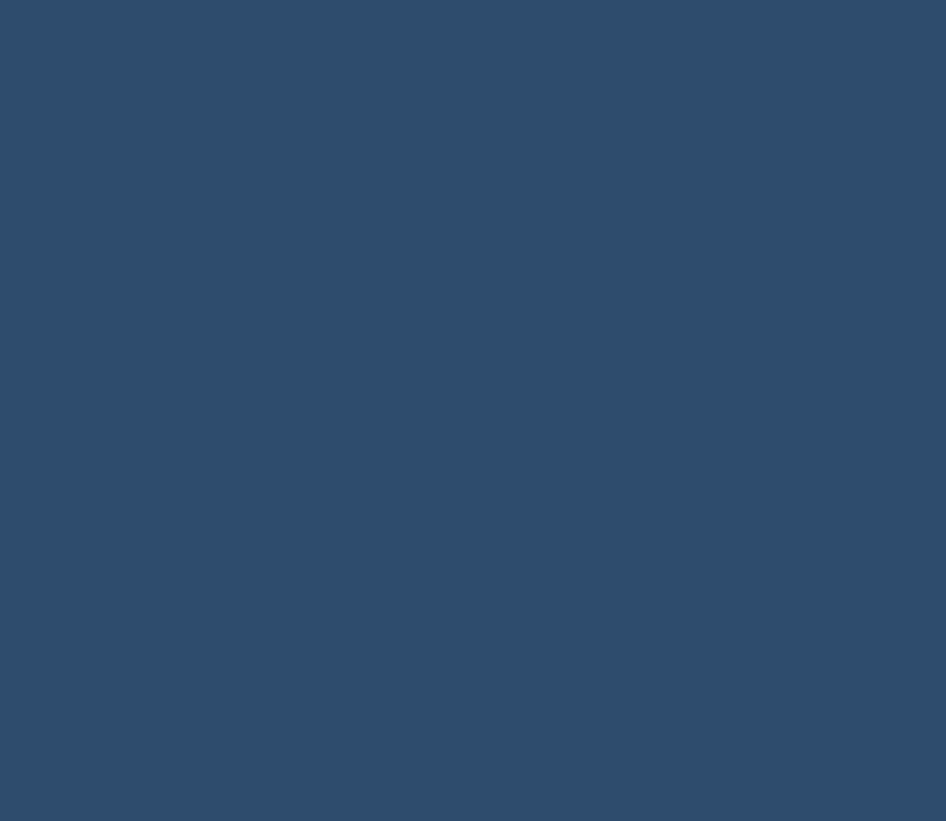
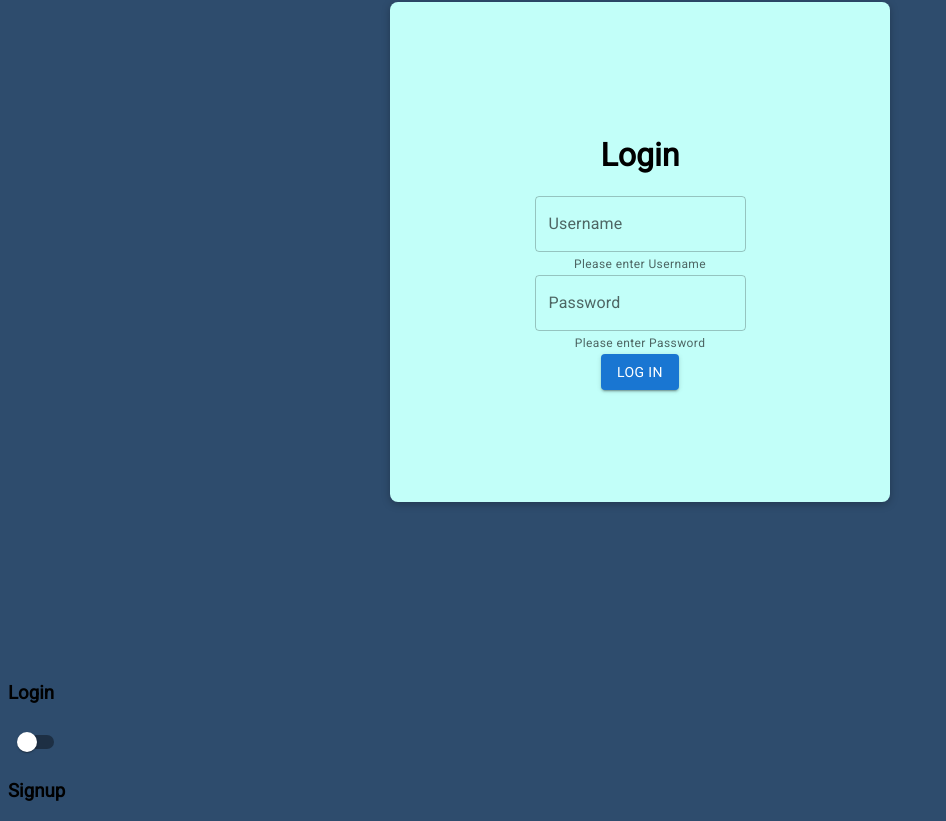
Before and after one commit to rishnegi7711/React-app, a React app: page /login in a window 1280 px wide. Shown: the part 1157-1978 px from the top of the page, without its empty margins (0-946 px from the left). Before the commit the page ends 998 px from the top, so only its background shows below. Built offline with nearby package versions, Linux system fonts and the light colour scheme.

Commit message:
Implemented Routing

```diff
--- a/src/App.js
+++ b/src/App.js
@@ -1,33 +1,17 @@
-import React, { useState } from 'react'
-import Login from './Components/Login';
-import Signup from './Components/Signup';
-import Switch from '@mui/material/Switch';
-import './App.scss';
+import React from 'react'
+
+import { BrowserRouter as Router } from 'react-router-dom';
+
+import Routes from './Components/Routes';
 
 
 const App = () => {
 
 
-    const [checked, setChecked] = useState(false);
+    return (<Router>
+        <Routes />
 
-
-    const handleChange = (event) => {
-        setChecked(event.target.checked);
-    };
-
-    return (<React.Fragment>
-        {checked && <Signup />}
-        {!checked && <Login />}
-        <h3>Login</h3>
-        <Switch
-            checked={checked}
-            onChange={handleChange}
-            inputProps={{ 'aria-label': 'controlled' }}
-        />
-        <h3>Signup</h3>
-
-
-    </React.Fragment>
+    </Router>
 
     )
 
--- /dev/null
+++ b/src/Components/BasePage.js
@@ -0,0 +1,34 @@
+import React from "react";
+import Switch from '@mui/material/Switch';
+import Signup from "./Signup";
+import Login from "./Login";
+import { useState } from "react";
+
+
+const BasePage = () => {
+
+    const [checked, setChecked] = useState(false);
+
+
+    const handleChange = (event) => {
+        setChecked(event.target.checked);
+    };
+
+    return (<React.Fragment>
+        {checked && <Signup />}
+        {!checked && <Login />}
+        <h3>Login</h3>
+        <Switch
+            checked={checked}
+            onChange={handleChange}
+            inputProps={{ 'aria-label': 'controlled' }}
+        />
+        <h3>Signup</h3>
+
+
+    </React.Fragment>
+    )
+
+}
+
+export default BasePage
--- /dev/null
+++ b/src/Components/Routes.js
@@ -0,0 +1,18 @@
+import BasePage from "./BasePage";
+import { BrowserRouter as Switch, Route } from "react-router-dom";
+import React from "react";
+
+const Routes = () => {
+
+    return (<Switch>
+        <Route path="/" component={BasePage} />
+        <Route path="/login" component={BasePage} />
+        <Route path="/signup" component={BasePage} />
+
+    </Switch>
+
+    )
+
+}
+
+export default Routes
```
